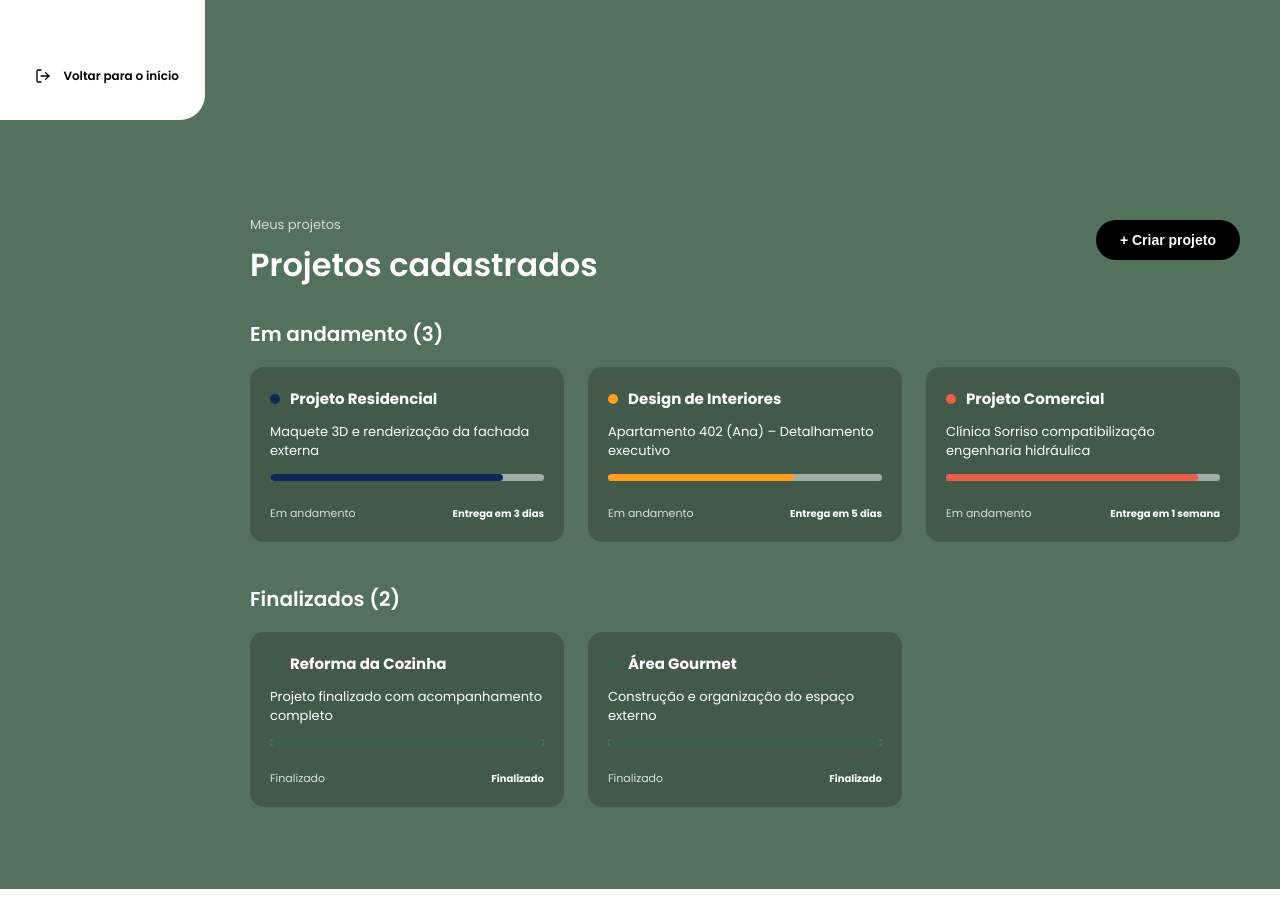
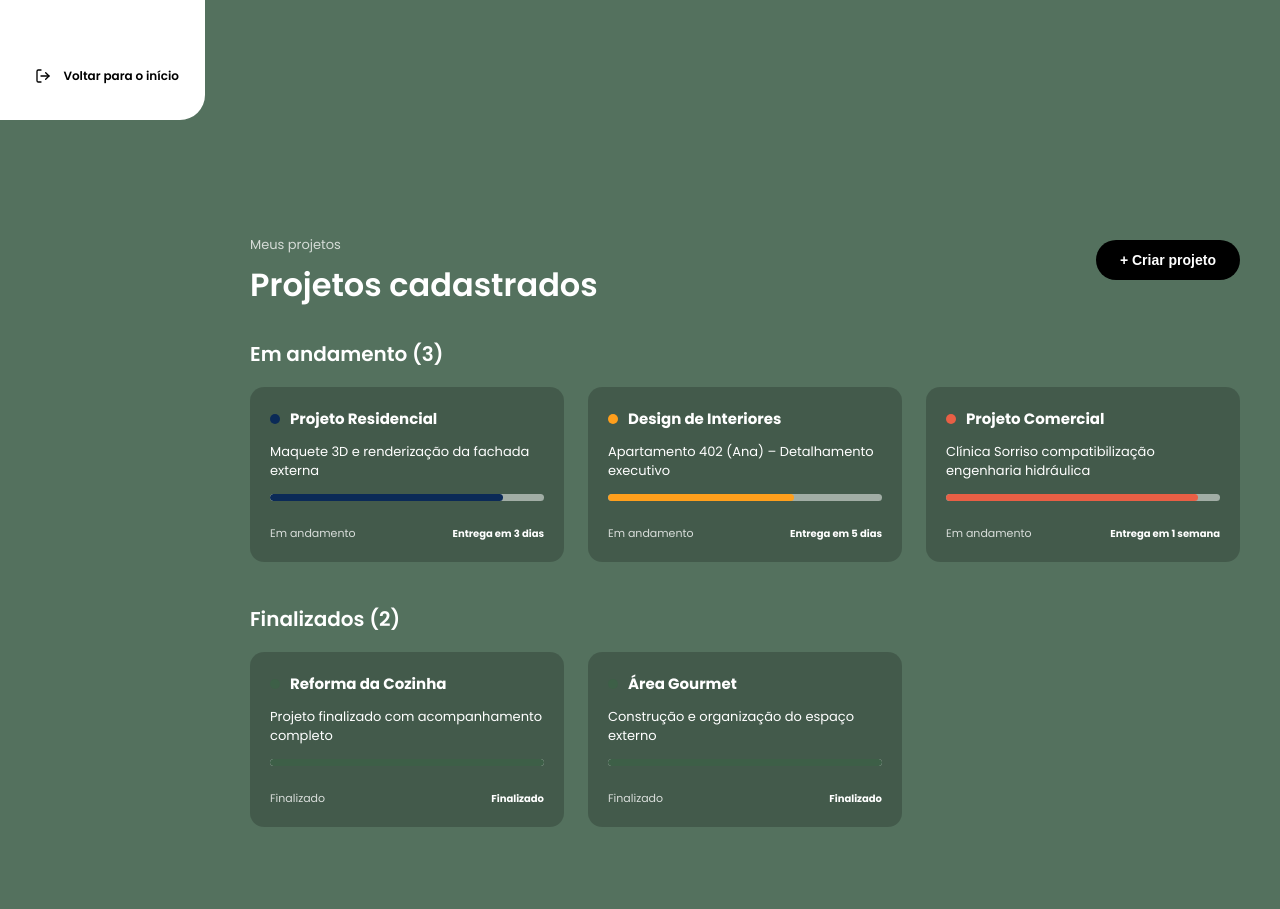
Before and after one commit to KROOQOFC/Front-End-KROOQ, a React (Vite) app in the folder krooq/: page /projetosCliente in a window 1280 px wide. Shown: the part 680-1589 px from the top of the page. Built offline with nearby package versions, Linux system fonts and the light colour scheme; no server answers.

Commit message:
altera posição e z-index da área de mensagens na página ProjetosCliente para melhor visibilidade

```diff
--- a/krooq/src/pages/ProjetosCliente/ProjetosCliente.css
+++ b/krooq/src/pages/ProjetosCliente/ProjetosCliente.css
@@ -6,17 +6,18 @@
 }
 
 .AreaMensagensProjetosCliente {
-  position: absolute;
+  position: fixed;
   top: 20px;
   left: 250px;
   right: 30px;
-  z-index: 5;
+  z-index: 10;
 }
 
 .ConteudoProjetosCliente {
   position: relative;
   z-index: 2;
-  padding: 95px 40px 40px 250px;
+  margin-left: 250px;
+  padding: 115px 40px 40px 0;
   box-sizing: border-box;
 }
 
@@ -80,6 +81,7 @@
   }
 
   .ConteudoProjetosCliente {
+    margin-left: 0;
     padding: 20px;
   }
 
```
